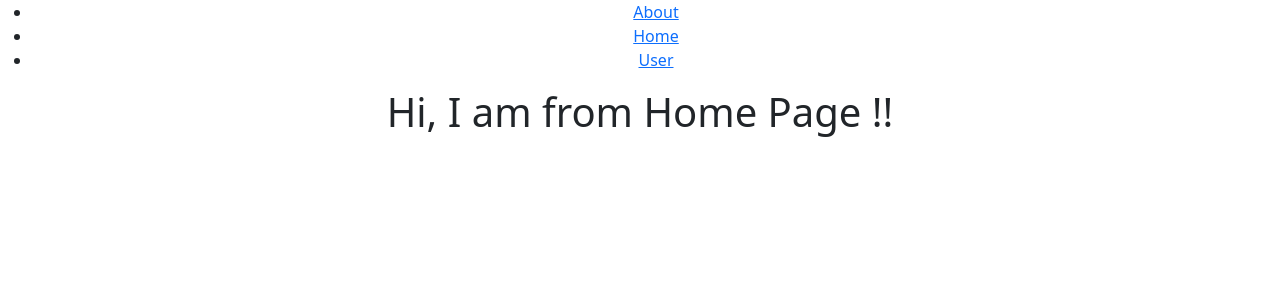
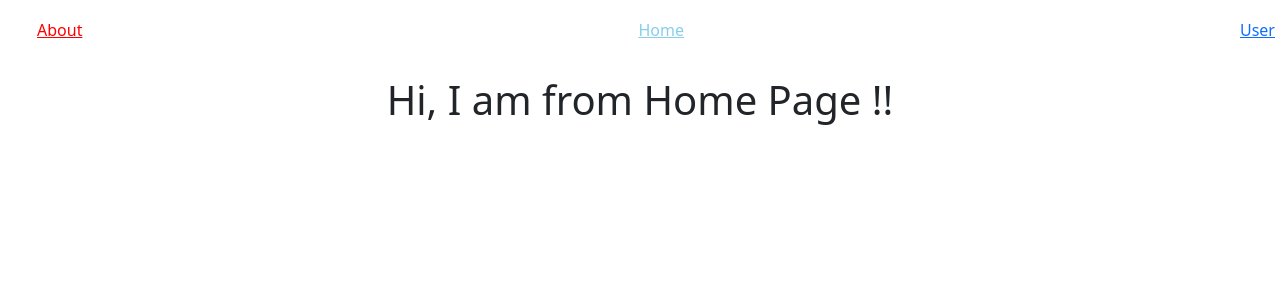
Before and after one commit to bilalshabbir123/Blog-React-WebApp, a React (Create React App) app: page / in a window 1280 px wide. Shown: the top 300 px of the page. Built offline with nearby package versions, Linux system fonts and the light colour scheme.

Commit message:
React Routing

```diff
--- a/src/App.css
+++ b/src/App.css
@@ -11,6 +11,19 @@
     .App-logo {
         animation: App-logo-spin infinite 20s linear;
     }
+}
+
+.navbar {
+    text-align: right;
+}
+
+.navbar .active {
+    color: skyblue;
+}
+
+.navbar li {
+    display: inline-block;
+    padding: 10px 5px;
 }
 
 span {
--- a/src/component/Navbar.js
+++ b/src/component/Navbar.js
@@ -1,13 +1,11 @@
-import React from 'react'
-import {Link} from 'react-router-dom'
-
+import {Link,NavLink} from 'react-router-dom'
 export default function Navbar() {
   return (
     <div>
-        <ul>
-            <li> <Link to="/about">About</Link></li>
-            <li><Link to="/">Home</Link></li>
-            <li><Link to="/user">User</Link></li>
+        <ul className='navbar'>
+            <li> <NavLink className="nav-bar-link" style={{color:'red'}} to="/about">About</NavLink></li>
+            <li><NavLink to="/">Home</NavLink></li>
+            <li><NavLink to="/user">User</NavLink></li>
         </ul>
     </div>
   )
--- a/src/component/User.js
+++ b/src/component/User.js
@@ -1,4 +1,5 @@
 import React from 'react'
+
 import { useParams } from 'react-router-dom'
 
 export default function User() {
```
Also changed, not shown: src/component/Filter.js (added, +15 -0 lines).
